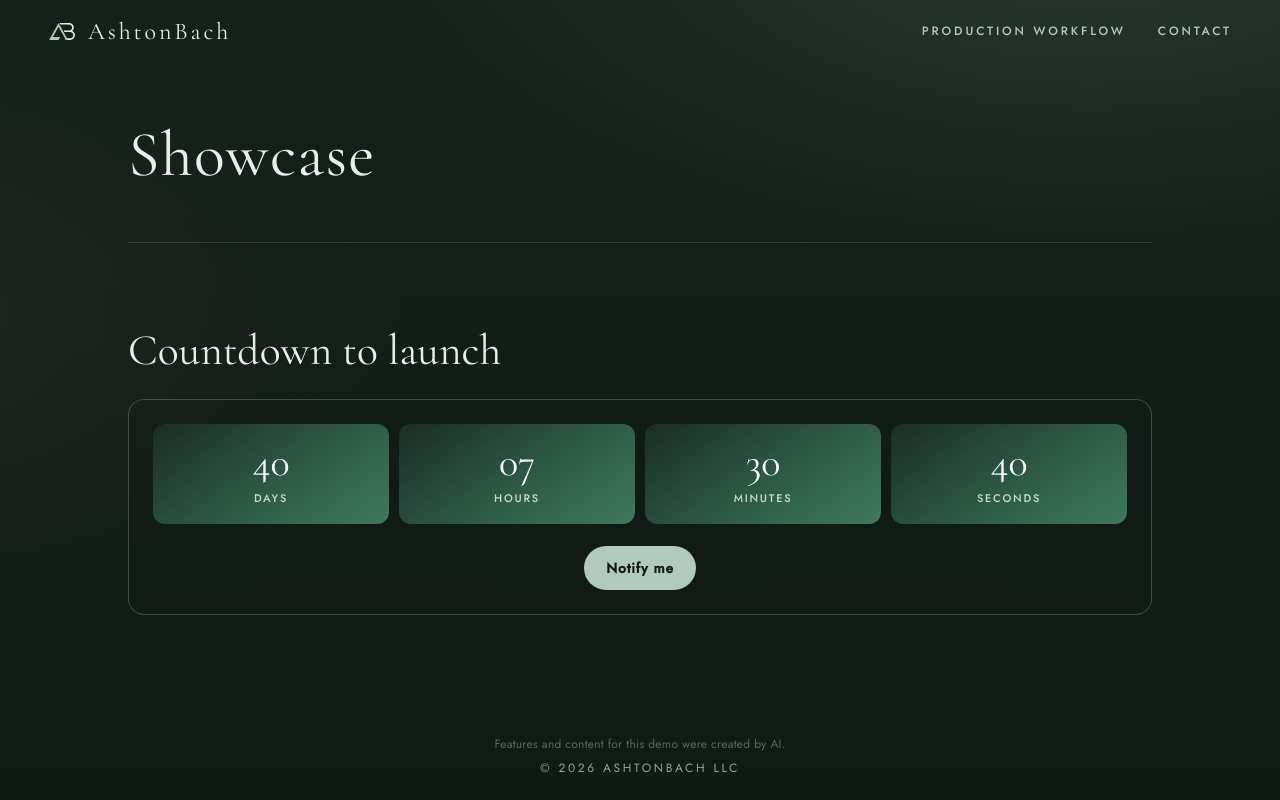
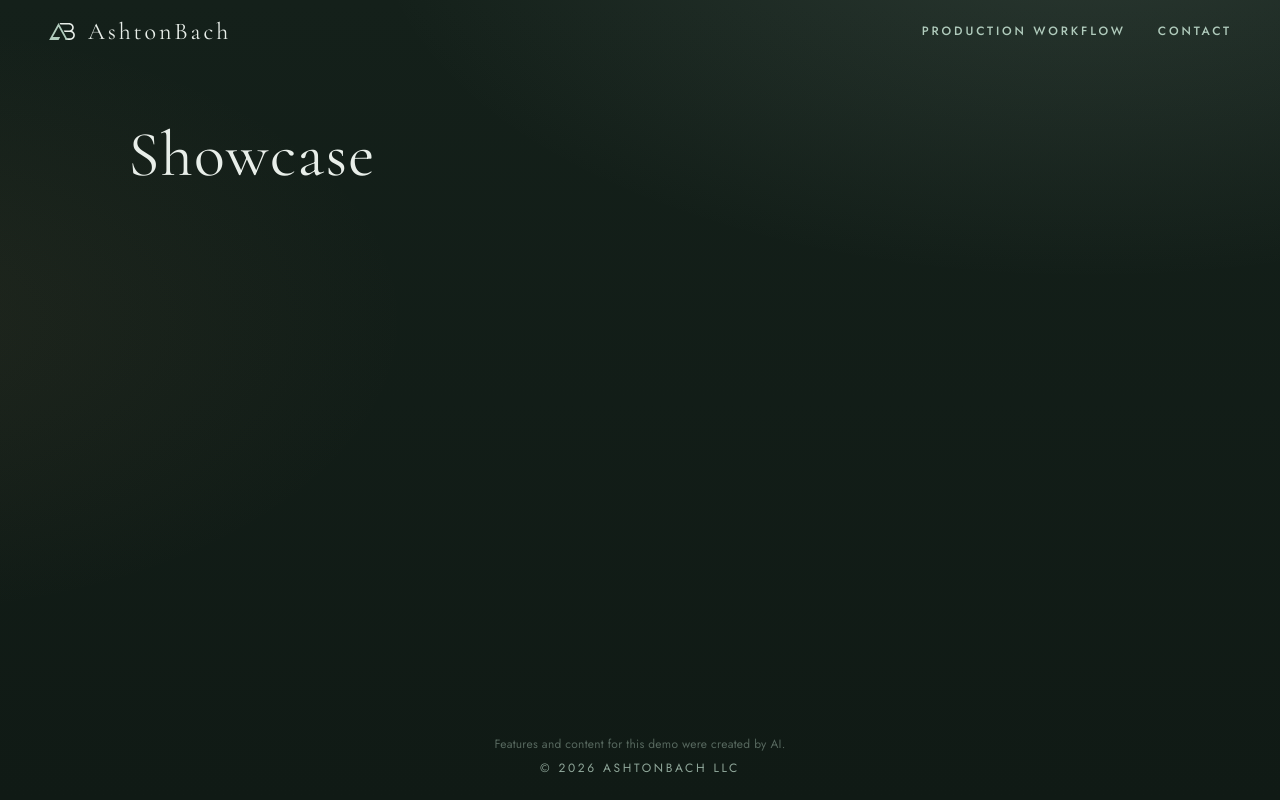
Before and after one commit to ashtonbach/agent-showcase, a Next.js app: page / in a window 1280 px wide. Built offline with nearby package versions, Linux system fonts and the light colour scheme.

Commit message:
Base: lab slot empty, from main 64368ec (Author: Alder)

```diff
--- a/app/lab/custom-1792661970/index.tsx
+++ /dev/null
@@ -1,118 +0,0 @@
-"use client";
-
-import { useCallback, useEffect, useState } from "react";
-
-const NOTIFY_KEY = "lab-custom-1792661970-notify";
-// Target: 2026-12-01 09:00 America/Chicago (CST, UTC−6) → 2026-12-01T15:00:00.000Z
-const TARGET_MS = Date.UTC(2026, 11, 1, 15, 0, 0);
-
-function pad2(n: number) {
-  return n < 10 ? `0${n}` : String(n);
-}
-
-function diffParts(ms: number) {
-  const t = Math.max(0, ms);
-  const s = Math.floor(t / 1000);
-  const days = Math.floor(s / 86400);
-  const hours = Math.floor((s % 86400) / 3600);
-  const minutes = Math.floor((s % 3600) / 60);
-  const seconds = s % 60;
-  return { days, hours, minutes, seconds, live: t <= 0 };
-}
-
-export default function Lab() {
-  const [parts, setParts] = useState({ days: 0, hours: 0, minutes: 0, seconds: 0, live: false });
-  const [notified, setNotified] = useState(false);
-  const [mounted, setMounted] = useState(false);
-
-  useEffect(() => {
-    setMounted(true);
-    try {
-      if (localStorage.getItem(NOTIFY_KEY) === "1") setNotified(true);
-    } catch {
-      /* ignore */
-    }
-  }, []);
-
-  useEffect(() => {
-    if (!mounted) return;
-    const tick = () => setParts(diffParts(TARGET_MS - Date.now()));
-    tick();
-    const id = window.setInterval(tick, 1000);
-    return () => window.clearInterval(id);
-  }, [mounted]);
-
-  const onNotify = useCallback(() => {
-    setNotified(true);
-    try {
-      localStorage.setItem(NOTIFY_KEY, "1");
-    } catch {
-      /* ignore */
-    }
-  }, []);
-
-  const tiles = [
-    { label: "Days", value: parts.days },
-    { label: "Hours", value: parts.hours },
-    { label: "Minutes", value: parts.minutes },
-    { label: "Seconds", value: parts.seconds },
-  ];
-
-  return (
-    <section data-lab="custom-1792661970" aria-labelledby="lab-countdown-title" className="lab-wrap">
-      <style>{`
-        .lab-wrap { width: min(720px, 100%); margin: 8px auto 56px; color: var(--mist, #F2EFE6); }
-        .lab-wrap h2 { font-family: var(--serif); font-weight: 400; font-size: 30px; margin: 0 0 20px; }
-        .lab-card {
-          border: 1px solid rgba(176, 203, 188, 0.28); border-radius: 16px; padding: 24px;
-          background: rgba(18, 26, 22, 0.35);
-        }
-        .lab-live {
-          display: none; margin-bottom: 16px; padding: 12px 16px; border-radius: 12px;
-          background: linear-gradient(90deg, #c9a227, #e8c547); color: #121A16;
-          font-family: var(--sans); font-weight: 600; letter-spacing: 0.04em; text-align: center;
-        }
-        .lab-live.lab-live--on { display: block; }
-        .lab-grid { display: grid; grid-template-columns: repeat(4, 1fr); gap: 10px; }
-        @media (max-width: 520px) { .lab-grid { grid-template-columns: repeat(2, 1fr); } }
-        .lab-tile {
-          border-radius: 12px; padding: 16px 8px; text-align: center;
-          background: linear-gradient(145deg, #1a2e24 0%, #2d5a45 55%, #3d7a5c 100%);
-        }
-        .lab-num { font-family: var(--serif); font-size: clamp(28px, 6vw, 40px); color: #fff; line-height: 1.1; }
-        .lab-unit {
-          margin-top: 6px; font-family: var(--sans); font-size: 11px; font-weight: 500;
-          letter-spacing: 0.16em; text-transform: uppercase; color: #E8EEE9; opacity: 0.85;
-        }
-        .lab-actions { margin-top: 22px; text-align: center; }
-        .lab-btn {
-          font-family: var(--sans); font-size: 14px; font-weight: 600; letter-spacing: 0.06em;
-          padding: 12px 22px; border-radius: 999px; border: none; cursor: pointer;
-          background: var(--sage, #6b9f7a); color: #121A16;
-        }
-        .lab-btn:disabled { opacity: 0.72; cursor: default; }
-        .lab-btn:focus-visible { outline: 2px solid var(--sage); outline-offset: 3px; }
-        @media (prefers-reduced-motion: reduce) { .lab-live { transition: none; } }
-      `}</style>
-      <h2 id="lab-countdown-title">Countdown to launch</h2>
-      <div className="lab-card">
-        <div className={`lab-live${parts.live ? " lab-live--on" : ""}`} role="status">
-          We&apos;re live!
-        </div>
-        <div className="lab-grid" aria-live="polite">
-          {tiles.map((t) => (
-            <div key={t.label} className="lab-tile">
-              <div className="lab-num">{pad2(t.value)}</div>
-              <div className="lab-unit">{t.label}</div>
-            </div>
-          ))}
-        </div>
-        <div className="lab-actions">
-          <button type="button" className="lab-btn" onClick={onNotify} disabled={notified}>
-            {notified ? "You're set" : "Notify me"}
-          </button>
-        </div>
-      </div>
-    </section>
-  );
-}
--- a/app/page.tsx
+++ b/app/page.tsx
@@ -1,4 +1,3 @@
-import Lab from "./lab/custom-1792661970";
 import { readDemoKey, demoTitle } from "./demo-name";
 const demoKey = readDemoKey();
 const demoName = demoTitle();
@@ -6,7 +5,7 @@ export default function Page() {
   return (
     <div className="page-stack">
       <h1 className="demo-title" data-i18n={demoKey}>{demoName}</h1>
-      <Lab /> {/* lab:slot */}
+      {/* lab:slot */}
     </div>
   );
 }
```
